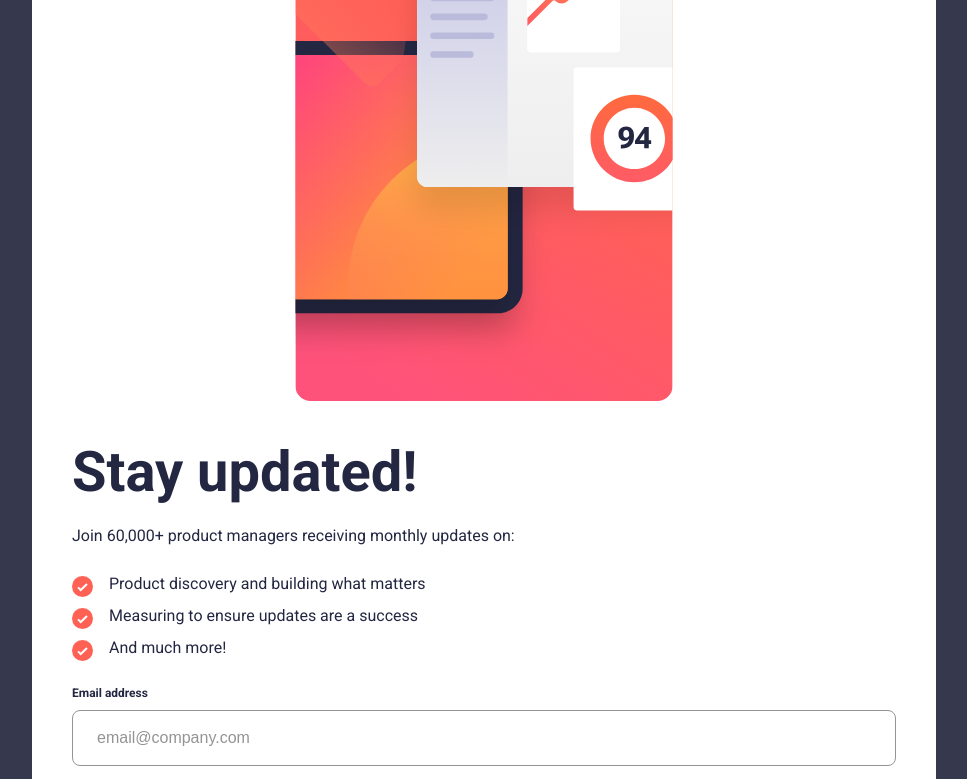
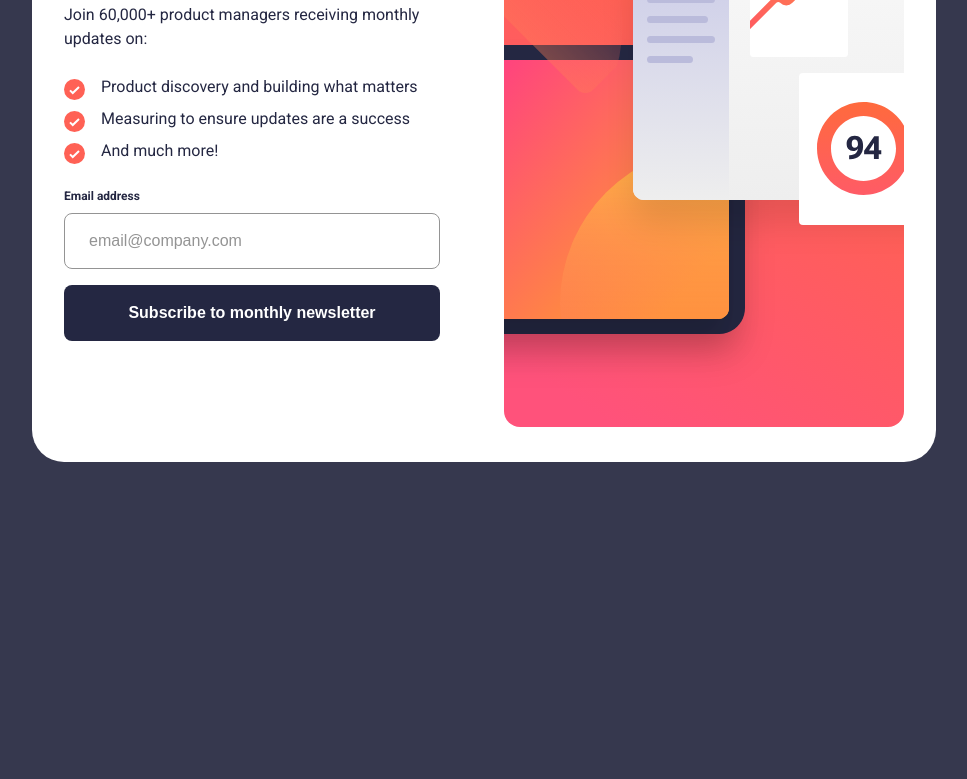
Before and after one commit to ClassPython/fem-newsletter-signup-form, a plain HTML site: page index.html in a window 1536 px wide. Shown: the part 271-1050 px from the top of the page, without its empty margins (284-1251 px from the left). After the commit the page ends 806 px from the top, so only its background shows below. Drawn offline with Linux system fonts and the light colour scheme.

Commit message:
Add desktop view base code
Update css & html for desktop view

```diff
--- a/css/style.css
+++ b/css/style.css
@@ -144,10 +144,10 @@ body{
   border-top-right-radius: var(--spacing-50);
 }
 
-.responsive-img {
+/* .responsive-img {
   width: 100%;
   height: auto;
-}
+} */
 
 /*  -----  contains form and list ------  */
 .form-container{
@@ -459,8 +459,9 @@ input:focus {
 }
 
 
-@media screen and (min-width:768px){
-body{
+@media screen and (min-width:48em){
+
+  body{
   margin: 73px 80px;
   background-color: var(--blue-700);
 }
@@ -478,6 +479,7 @@ body{
   overflow: hidden; /* Keeps overlay corners matched if you use border-radius */
 }
 
+/* ? do I need both aspect ratio's  */
 .hero-image{
   aspect-ratio: 528/358.29;
 }
@@ -521,12 +523,45 @@ body{
   position: absolute;
   inset: 0; /* Stretches to fill 100% of .main-container's width and height */
   z-index: 10; /* Ensures it sits above the container's normal content */
-
+  /* Centering the success content */
   align-items: center;
   justify-content: center;
   flex-direction: column;
+  /* -- */
   width: 100%;
   height: 100%;
 }
 
 }
+
+@media screen and (min-width:90em){
+
+  .main-container{
+    display: grid;
+    grid-template-columns: 1fr 1fr;
+    grid-template-rows: 1fr;
+    column-gap: var(--spacing-400);
+    max-width: 904px;
+    padding: var(--spacing-200);
+  }
+
+  .image-container{
+    grid-row: 1;
+    grid-column: 2;
+  }
+
+  .image{
+    aspect-ratio: 400/593;
+  }
+
+  .hero-image{
+    min-width: 400px;
+    height: auto;
+    aspect-ratio: 400/593;
+  }
+
+  .form-container{
+    grid-row: 1;
+    grid-column: 1;
+  }
+}
```
Also changed, not shown: index.html (+3 -6 lines).
